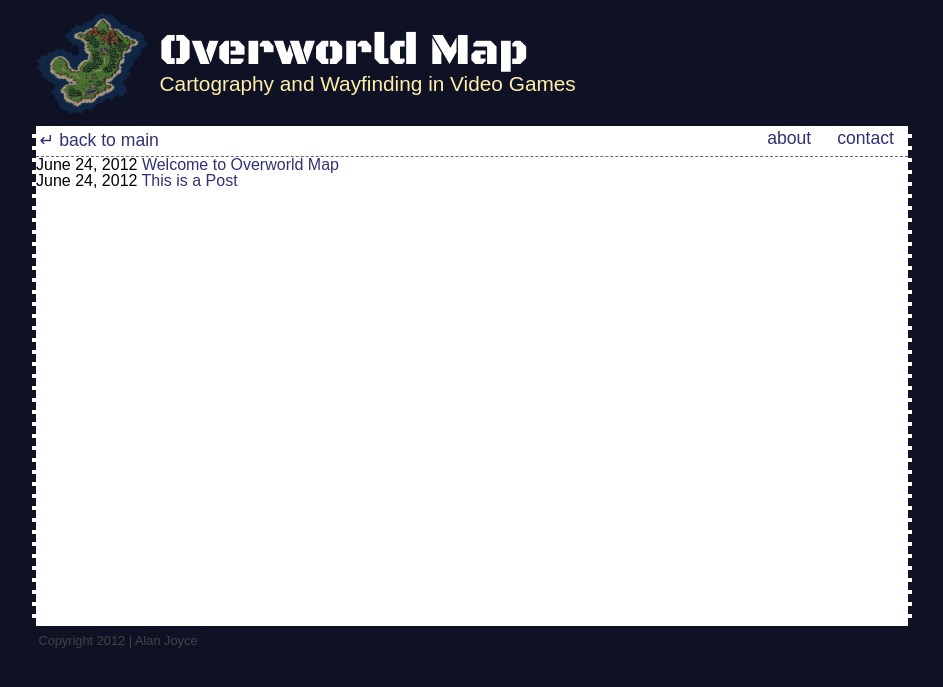
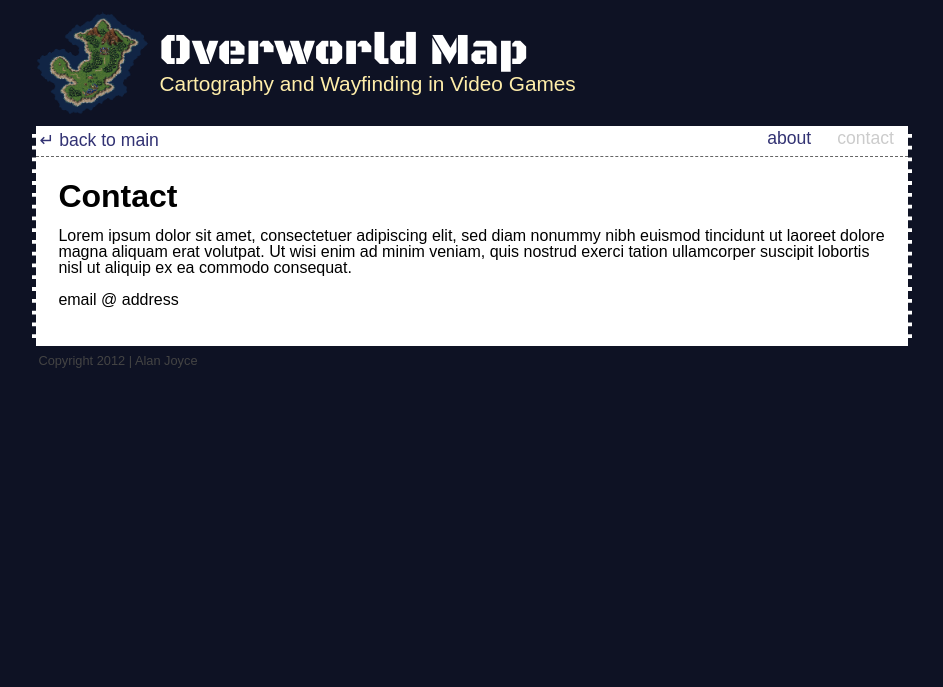
Before and after one commit to alanjoyce/overworldmap, a Jekyll site: the page built from contact.md, in a window 1280 px wide. Shown: the top 687 px of the page, without its empty margins (168-1111 px from the left). Built offline with Jekyll 4.4.1, drawn with Linux system fonts in a browser that asks for light colours; Markdown is read by kramdown in place of the engine named in the settings.

Commit message:
integrated about and contact

```diff
--- a/_layouts/layout.html
+++ b/_layouts/layout.html
@@ -26,16 +26,21 @@
 					<p class="siteSubtitle">Cartography and Wayfinding in Video Games</p>
 				</div>
 	    </header>
-	    <div id="content">
+	    <div id="main">
 				<div id="navigation">
-					{% if page.frontpage %}
-					{% else %}
-					<a href="/" class="back">&crarr; back to main</a>
-					{% endif %}
-					<a href="/about">about</a>
-					<a href="/contact">contact</a>
+					{% if page.frontpage %}<span class="gray">{% endif %}
+						<a href="/" class="back">&crarr; back to main</a>
+					{% if page.frontpage %}</span>{% endif %}
+					{% if page.title == "About" %}<span class="gray">{% endif %}
+						<a href="/about.html">about</a>
+					{% if page.title == "About" %}</span>{% endif %}
+					{% if page.title == "Contact" %}<span class="gray">{% endif %}
+						<a href="/contact.html">contact</a>
+					{% if page.title == "Contact" %}</span>{% endif %}
 				</div>
-	      {{ content }}
+				<div id="content">
+	      	{{ content }}
+				</div>
 	    </div>
 			<footer>
 				<div id="footer">
--- a/contact.md
+++ b/contact.md
@@ -1,17 +1,8 @@
 ---
-layout: layout
+layout: post
 title: Contact
-description: Documenting and analyzing the maps, indicators, and other wayfinding devices used in the past three decades of video games.
 ---
 
-<div class="content">
-  <div class="related">
-    <ul>
-      {% for post in site.posts %}
-      <li>
-	<span>{{ post.date | date: "%B %e, %Y" }}</span> <a href="{{ post.url }}">{{ post.title }}</a>
-      </li>
-      {% endfor %}
-    </ul>
-  </div>
-</div>
+Lorem ipsum dolor sit amet, consectetuer adipiscing elit, sed diam nonummy nibh euismod tincidunt ut laoreet dolore magna aliquam erat volutpat. Ut wisi enim ad minim veniam, quis nostrud exerci tation ullamcorper suscipit lobortis nisl ut aliquip ex ea commodo consequat.
+
+email @ address
--- a/css/style.css
+++ b/css/style.css
@@ -56,11 +56,10 @@ p.siteSubtitle {
 }
 
 
-/* CONTENT */
+/* MAIN */
 
-#content {
+#main {
 	background: #fff;
-	height: 500px;
 	border-left: 4px dashed rgb(14,18,36);
 	border-right: 4px dashed rgb(14,18,36);
 }
@@ -85,13 +84,23 @@ p.siteSubtitle {
 	margin-left: 0;
 }
 
+#navigation span.gray a {
+	color: #ccc;
+	pointer-events: none;
+	cursor: default;
+}
+
+#content {
+	padding: 1.4em;
+}
+
 
 /* POST */
 
 p.postTitle {
 	font-size: 2em;
 	font-weight: bold;
-	margin-top: 0.3em;
+	margin-bottom: 0.5em;
 }
 
 h1 {
@@ -106,6 +115,15 @@ p {
 	margin-bottom: 1em;
 }
 
+ul {
+	list-style-type: disc;
+}
+
+li {
+	margin-left: 2em;
+	margin-top: 0.3em;
+}
+
 
 /* FOOTER */
 
```
Also changed, not shown: about.md (+6 -12 lines), _posts/2012-06-23-Welcome.md (renamed from _posts/2012-06-24-Welcome.md).
